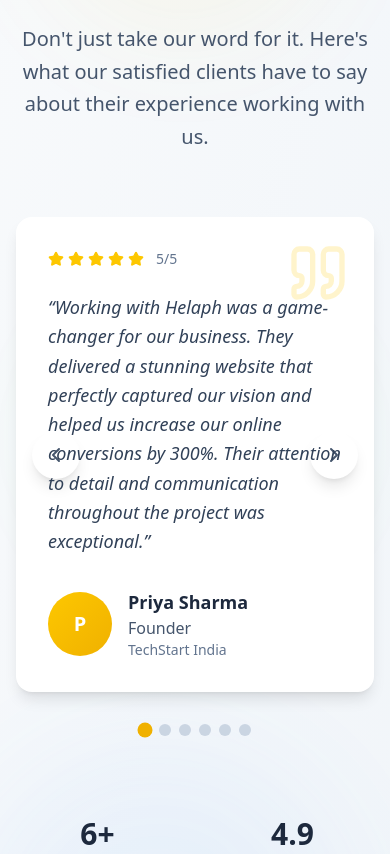
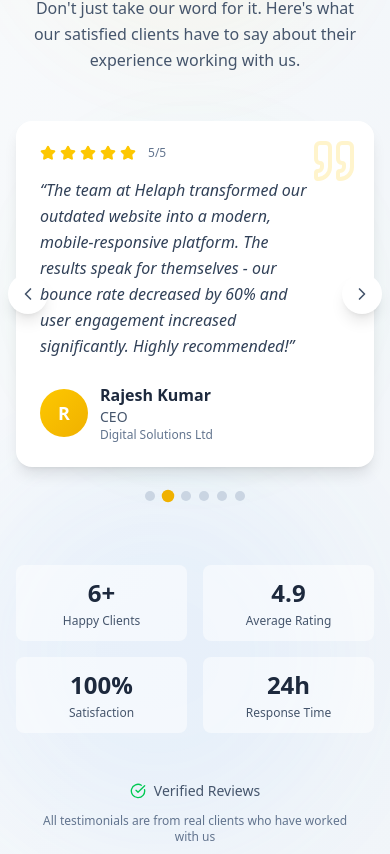
Before and after one commit to amandollar/helaph, a Next.js app: page / in a window 390 px wide. Shown: the part 8930-9784 px from the top of the page. Built offline with nearby package versions, Linux system fonts and the light colour scheme.

Commit message:
fix-carsouel

```diff
--- a/src/components/sections/TestimonialsSection.tsx
+++ b/src/components/sections/TestimonialsSection.tsx
@@ -1,5 +1,5 @@
 "use client";
-import { useState } from "react";
+import { useState, useRef, useEffect } from "react";
 import { Star, Quote, ChevronLeft, ChevronRight, CheckCircle } from "lucide-react";
 import Heading from "../ui/Heading";
 import Card from "../ui/Card";
@@ -7,6 +7,10 @@ import { TESTIMONIALS } from "../../constants";
 
 export default function TestimonialsSection() {
   const [currentTestimonial, setCurrentTestimonial] = useState(0);
+  const [touchStart, setTouchStart] = useState<number | null>(null);
+  const [touchEnd, setTouchEnd] = useState<number | null>(null);
+  const carouselRef = useRef<HTMLDivElement>(null);
+  const intervalRef = useRef<NodeJS.Timeout | null>(null);
 
   const nextTestimonial = () => {
     setCurrentTestimonial((prev) =>
@@ -23,6 +27,43 @@ export default function TestimonialsSection() {
   const goToTestimonial = (index: number) => {
     setCurrentTestimonial(index);
   };
+
+  // Touch gesture handling
+  const minSwipeDistance = 50;
+
+  const onTouchStart = (e: React.TouchEvent) => {
+    setTouchEnd(null);
+    setTouchStart(e.targetTouches[0].clientX);
+  };
+
+  const onTouchMove = (e: React.TouchEvent) => {
+    setTouchEnd(e.targetTouches[0].clientX);
+  };
+
+  const onTouchEnd = () => {
+    if (!touchStart || !touchEnd) return;
+
+    const distance = touchStart - touchEnd;
+    const isLeftSwipe = distance > minSwipeDistance;
+    const isRightSwipe = distance < -minSwipeDistance;
+
+    if (isLeftSwipe) {
+      nextTestimonial();
+    } else if (isRightSwipe) {
+      prevTestimonial();
+    }
+  };
+
+  // Auto-advance testimonials
+  useEffect(() => {
+    const interval = setInterval(() => {
+      setCurrentTestimonial((prev) =>
+        prev === TESTIMONIALS.length - 1 ? 0 : prev + 1
+      );
+    }, 4000);
+
+    return () => clearInterval(interval);
+  }, []);
 
   const renderStars = (rating: number) => {
     return Array.from({ length: 5 }, (_, i) => (
@@ -46,10 +87,10 @@ export default function TestimonialsSection() {
 
       <div className="container mx-auto px-4 relative z-10">
         {/* Section Header */}
-        <div className="text-center mb-16">
-          <div className="inline-block mb-6">
-            <span className="text-sm font-semibold text-yellow-600 bg-yellow-100 px-6 py-3 rounded-full border border-yellow-200 flex items-center gap-2">
-              <Star className="w-4 h-4" />
+        <div className="text-center mb-12 sm:mb-16">
+          <div className="inline-block mb-4 sm:mb-6">
+            <span className="text-xs sm:text-sm font-semibold text-yellow-600 bg-yellow-100 px-4 sm:px-6 py-2 sm:py-3 rounded-full border border-yellow-200 flex items-center gap-2">
+              <Star className="w-3 h-3 sm:w-4 sm:h-4" />
               Client Testimonials
             </span>
           </div>
@@ -57,7 +98,7 @@ export default function TestimonialsSection() {
           <Heading
             level={2}
             size="5xl"
-            className="text-slate-800 mb-6 leading-tight"
+            className="text-slate-800 mb-4 sm:mb-6 leading-tight text-3xl sm:text-4xl lg:text-5xl"
           >
             What Our Clients
             <span className="block bg-gradient-to-r from-yellow-500 to-yellow-600 bg-clip-text text-transparent">
@@ -65,49 +106,55 @@ export default function TestimonialsSection() {
             </span>
           </Heading>
 
-          <p className="text-xl text-slate-600 max-w-3xl mx-auto leading-relaxed">
+          <p className="text-base sm:text-lg lg:text-xl text-slate-600 max-w-3xl mx-auto leading-relaxed px-4">
                 Don&apos;t just take our word for it. Here&apos;s what our satisfied clients have to say about their experience working with us.
           </p>
         </div>
 
         {/* Testimonials Carousel */}
         <div className="max-w-6xl mx-auto">
-          <div className="relative">
+          <div
+            ref={carouselRef}
+            className="relative"
+            onTouchStart={onTouchStart}
+            onTouchMove={onTouchMove}
+            onTouchEnd={onTouchEnd}
+          >
             {/* Main Testimonial Card */}
-            <Card className="p-8 md:p-12 bg-white border-slate-200 shadow-2xl relative overflow-hidden">
+            <Card className="p-4 sm:p-6 md:p-8 lg:p-12 bg-white border-slate-200 shadow-2xl relative overflow-hidden">
               {/* Quote Icon */}
-              <div className="absolute top-6 right-6 text-yellow-400/20">
-                <Quote className="w-16 h-16" />
+              <div className="absolute top-4 right-4 sm:top-6 sm:right-6 text-yellow-400/20">
+                <Quote className="w-12 h-12 sm:w-16 sm:h-16" />
               </div>
 
               {/* Testimonial Content */}
-              <div className="relative z-10">
+              <div className="relative z-10 pr-8 sm:pr-12">
                 {/* Rating */}
-                <div className="flex items-center gap-1 mb-6">
+                <div className="flex items-center gap-1 mb-4 sm:mb-6">
                   {renderStars(TESTIMONIALS[currentTestimonial].rating)}
-                  <span className="ml-2 text-sm text-slate-500">
+                  <span className="ml-2 text-xs sm:text-sm text-slate-500">
                     {TESTIMONIALS[currentTestimonial].rating}/5
                   </span>
                 </div>
 
                 {/* Testimonial Text */}
-                <blockquote className="text-lg md:text-xl text-slate-700 leading-relaxed mb-8 italic">
+                <blockquote className="text-base sm:text-lg md:text-xl text-slate-700 leading-relaxed mb-6 sm:mb-8 italic">
                   &ldquo;{TESTIMONIALS[currentTestimonial].testimonial}&rdquo;
                 </blockquote>
 
                 {/* Client Info */}
-                <div className="flex items-center gap-4">
-                  <div className="w-16 h-16 bg-gradient-to-br from-yellow-400 to-yellow-500 rounded-full flex items-center justify-center text-white font-bold text-xl">
+                <div className="flex items-center gap-3 sm:gap-4">
+                  <div className="w-12 h-12 sm:w-16 sm:h-16 bg-gradient-to-br from-yellow-400 to-yellow-500 rounded-full flex items-center justify-center text-white font-bold text-lg sm:text-xl flex-shrink-0">
                     {TESTIMONIALS[currentTestimonial].name.charAt(0)}
                   </div>
-                  <div>
-                    <h4 className="text-lg font-semibold text-slate-800">
+                  <div className="min-w-0 flex-1">
+                    <h4 className="text-base sm:text-lg font-semibold text-slate-800 truncate">
                       {TESTIMONIALS[currentTestimonial].name}
                     </h4>
-                    <p className="text-slate-600">
+                    <p className="text-sm sm:text-base text-slate-600 truncate">
                       {TESTIMONIALS[currentTestimonial].position}
                     </p>
-                    <p className="text-sm text-slate-500">
+                    <p className="text-xs sm:text-sm text-slate-500 truncate">
                       {TESTIMONIALS[currentTestimonial].company}
                     </p>
                   </div>
@@ -118,70 +165,73 @@ export default function TestimonialsSection() {
             {/* Navigation Arrows */}
             <button
               onClick={prevTestimonial}
-              className="absolute left-4 top-1/2 transform -translate-y-1/2 w-12 h-12 bg-white rounded-full shadow-lg flex items-center justify-center text-slate-600 hover:text-yellow-500 hover:shadow-xl transition-all duration-300 hover:scale-110"
+              className="absolute -left-2 sm:left-2 md:left-4 top-1/2 transform -translate-y-1/2 w-10 h-10 sm:w-12 sm:h-12 bg-white rounded-full shadow-lg flex items-center justify-center text-slate-600 hover:text-yellow-500 hover:shadow-xl transition-all duration-300 hover:scale-110 active:scale-95 touch-manipulation"
+              aria-label="Previous testimonial"
             >
-              <ChevronLeft className="w-6 h-6" />
+              <ChevronLeft className="w-5 h-5 sm:w-6 sm:h-6" />
             </button>
 
             <button
               onClick={nextTestimonial}
-              className="absolute right-4 top-1/2 transform -translate-y-1/2 w-12 h-12 bg-white rounded-full shadow-lg flex items-center justify-center text-slate-600 hover:text-yellow-500 hover:shadow-xl transition-all duration-300 hover:scale-110"
+              className="absolute -right-2 sm:right-2 md:right-4 top-1/2 transform -translate-y-1/2 w-10 h-10 sm:w-12 sm:h-12 bg-white rounded-full shadow-lg flex items-center justify-center text-slate-600 hover:text-yellow-500 hover:shadow-xl transition-all duration-300 hover:scale-110 active:scale-95 touch-manipulation"
+              aria-label="Next testimonial"
             >
-              <ChevronRight className="w-6 h-6" />
+              <ChevronRight className="w-5 h-5 sm:w-6 sm:h-6" />
             </button>
           </div>
 
           {/* Dots Indicator */}
-          <div className="flex justify-center gap-2 mt-8">
+          <div className="flex justify-center gap-2 mt-6 sm:mt-8">
             {TESTIMONIALS.map((_, index) => (
               <button
                 key={index}
                 onClick={() => goToTestimonial(index)}
-                className={`w-3 h-3 rounded-full transition-all duration-300 ${
+                className={`w-2.5 h-2.5 sm:w-3 sm:h-3 rounded-full transition-all duration-300 touch-manipulation ${
                   index === currentTestimonial
                     ? "bg-yellow-500 scale-125"
-                    : "bg-slate-300 hover:bg-slate-400"
+                    : "bg-slate-300 hover:bg-slate-400 active:bg-slate-500"
                 }`}
+                aria-label={`Go to testimonial ${index + 1}`}
               />
             ))}
           </div>
         </div>
 
         {/* Stats Section */}
-        <div className="mt-20 grid grid-cols-2 md:grid-cols-4 gap-8 max-w-4xl mx-auto">
-          <div className="text-center">
-            <div className="text-3xl md:text-4xl font-bold text-slate-800 mb-2">
+        <div className="mt-16 sm:mt-20 grid grid-cols-2 lg:grid-cols-4 gap-4 sm:gap-6 lg:gap-8 max-w-4xl mx-auto">
+          <div className="text-center p-3 sm:p-4 bg-white/50 rounded-lg">
+            <div className="text-2xl sm:text-3xl lg:text-4xl font-bold text-slate-800 mb-1 sm:mb-2">
               {TESTIMONIALS.length}+
             </div>
-            <div className="text-slate-600">Happy Clients</div>
+            <div className="text-xs sm:text-sm text-slate-600">Happy Clients</div>
           </div>
-          <div className="text-center">
-            <div className="text-3xl md:text-4xl font-bold text-slate-800 mb-2">
+          <div className="text-center p-3 sm:p-4 bg-white/50 rounded-lg">
+            <div className="text-2xl sm:text-3xl lg:text-4xl font-bold text-slate-800 mb-1 sm:mb-2">
               4.9
             </div>
-            <div className="text-slate-600">Average Rating</div>
+            <div className="text-xs sm:text-sm text-slate-600">Average Rating</div>
           </div>
-          <div className="text-center">
-            <div className="text-3xl md:text-4xl font-bold text-slate-800 mb-2">
+          <div className="text-center p-3 sm:p-4 bg-white/50 rounded-lg">
+            <div className="text-2xl sm:text-3xl lg:text-4xl font-bold text-slate-800 mb-1 sm:mb-2">
               100%
             </div>
-            <div className="text-slate-600">Satisfaction</div>
+            <div className="text-xs sm:text-sm text-slate-600">Satisfaction</div>
           </div>
-          <div className="text-center">
-            <div className="text-3xl md:text-4xl font-bold text-slate-800 mb-2">
+          <div className="text-center p-3 sm:p-4 bg-white/50 rounded-lg">
+            <div className="text-2xl sm:text-3xl lg:text-4xl font-bold text-slate-800 mb-1 sm:mb-2">
               24h
             </div>
-            <div className="text-slate-600">Response Time</div>
+            <div className="text-xs sm:text-sm text-slate-600">Response Time</div>
           </div>
         </div>
 
         {/* Trust Indicators */}
-        <div className="mt-16 text-center">
-          <div className="inline-flex items-center gap-2 text-slate-600 mb-4">
-            <CheckCircle className="w-5 h-5 text-green-500" />
-            <span className="font-medium">Verified Reviews</span>
+        <div className="mt-12 sm:mt-16 text-center px-4">
+          <div className="inline-flex items-center gap-2 text-slate-600 mb-3 sm:mb-4">
+            <CheckCircle className="w-4 h-4 sm:w-5 sm:h-5 text-green-500" />
+            <span className="font-medium text-sm sm:text-base">Verified Reviews</span>
           </div>
-          <p className="text-slate-500 text-sm">
+          <p className="text-slate-500 text-xs sm:text-sm max-w-2xl mx-auto">
             All testimonials are from real clients who have worked with us
           </p>
         </div>
```
